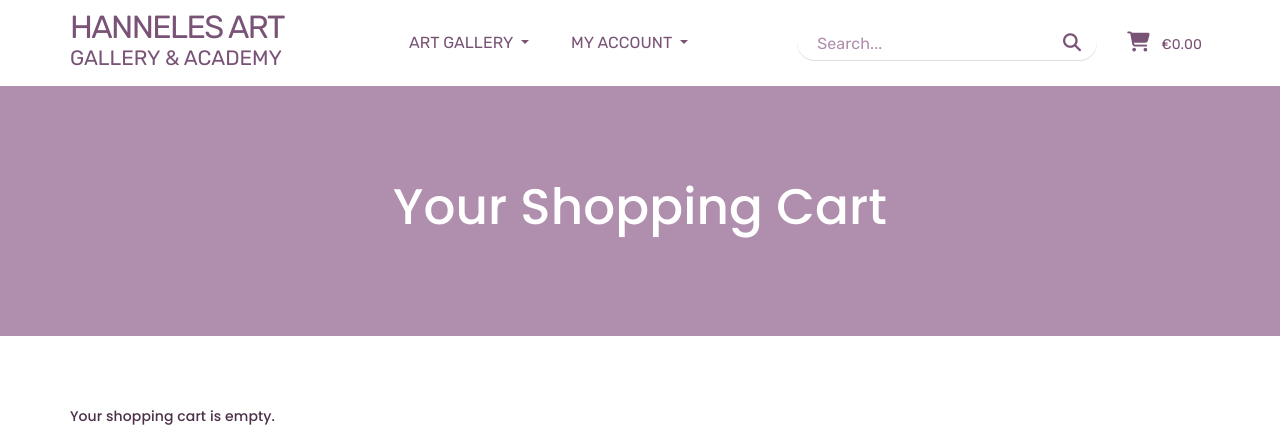
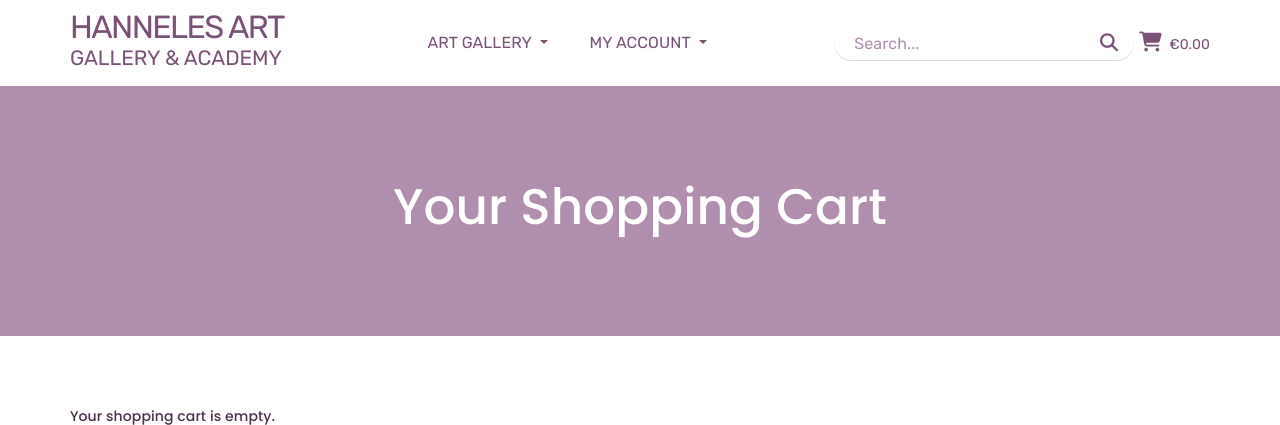
Before and after one commit to ClaudiaInSweden/hanneles_art_gallery, a Django app: page /cart/ in a window 1280 px wide. Shown: the top 425 px of the page. Run offline with Django 3.2, Linux system fonts and the light colour scheme; some libraries are stand-ins or nearby versions.

Commit message:
Remove margin between cart icon and sum in navbar, set search container margin to auto

```diff
--- a/art_gallery/settings.py
+++ b/art_gallery/settings.py
@@ -26,8 +26,8 @@ BASE_DIR = Path(__file__).resolve().parent.parent
 SECRET_KEY = os.environ.get('SECRET_KEY', '')
 
 # SECURITY WARNING: don't run with debug turned on in production!
-# DEBUG = 'DEVELOPMENT' in os.environ
-DEBUG = True
+DEBUG = 'DEVELOPMENT' in os.environ
+
 
 ALLOWED_HOSTS = ['8000-claudiainsw-hannelesart-21k5eebgzpr.ws-eu108.gitpod.io', 'hanneles-art-gallery-99fb21934da8.herokuapp.com', '8000-claudiainsw-hannelesart-v09itxc0mb1.ws-eu110.gitpod.io']
 
--- a/static/css/base.css
+++ b/static/css/base.css
@@ -28,12 +28,16 @@ a:hover {
 /* Navigation bar */
 .navbar {
     box-shadow: none;
+    justify-content: space-evenly;
 }
 .navbar-light .navbar-brand {
     color: #795376;
     font-weight: 400;
     line-height: 0.7;
     margin-top: 10px;
+}
+.main_menu a i {
+    margin-left: 5px !important;
 }
 .main_menu .main-menu-item ul li .nav-link {
     text-transform: uppercase !important;
@@ -103,6 +107,7 @@ a:hover {
     max-width: 300px;
     height: 50px;
     text-align: center;
+    margin: auto;
 }
 .search-input {
     width: 100%;
@@ -387,7 +392,7 @@ i {
     color: #795376;
 }
 .card {
-    border: none !important;
+    border: 0 !important;
 }
 
 /* Mailchimp subscription form  */
--- a/templates/includes/navigation.html
+++ b/templates/includes/navigation.html
@@ -70,8 +70,8 @@
                     </div>
                     <span>
                         <a href="{% url 'view_cart' %}">
-                            <i class="fa-solid fa-cart-shopping"></i>
-                            <span class="mx-2 show-total">
+                            <i class="fa-solid fa-cart-shopping pr-1"></i>
+                            <span class="show-total">
                                 {% if grand_total %}
                                 €{{ grand_total|floatformat:2 }}
                                 {% else %}
```
